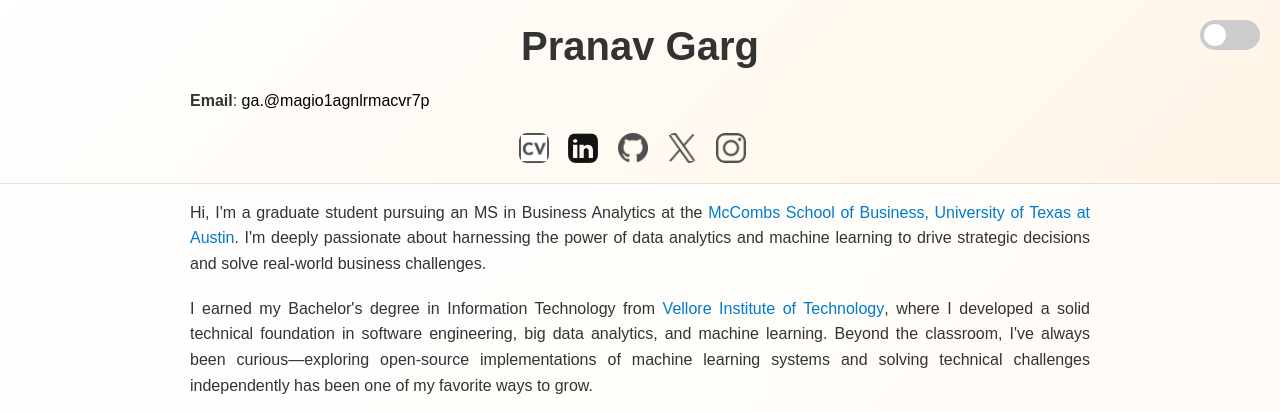
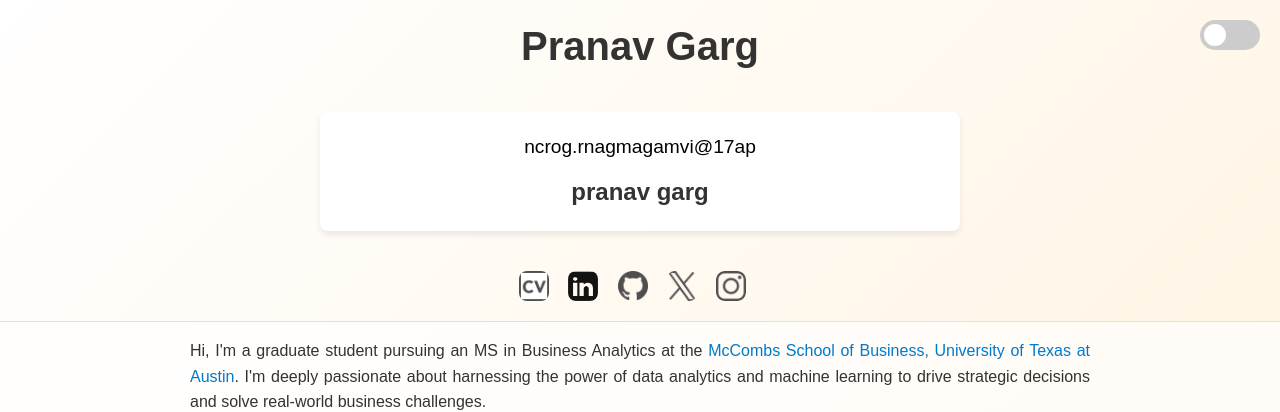
Before and after one commit to pranvgarg/pranvgarg.github.io, a website: page index.html in a window 1280 px wide. Shown: the top 412 px of the page. Drawn offline with Linux system fonts and the light colour scheme.

Commit message:
Create a centered email address layout

```diff
--- a/index.html
+++ b/index.html
@@ -21,6 +21,33 @@
 
   <!-- Google Analytics -->
   <script async src="https://www.googletagmanager.com/gtag/js"></script>
+
+  <style>
+    .email-container {
+      display: flex;
+      flex-direction: column;
+      align-items: center;
+      justify-content: center;
+      margin: 40px auto;
+      padding: 20px;
+      max-width: 600px;
+      background: var(--card-bg);
+      border-radius: 8px;
+      box-shadow: var(--shadow);
+    }
+
+    .email-address {
+      font-size: 1.2em;
+      margin-bottom: 10px;
+      color: var(--accent-color);
+    }
+
+    .name {
+      font-size: 1.5em;
+      font-weight: 600;
+      color: var(--text-color);
+    }
+  </style>
 </head>
 
 <body>
@@ -42,12 +69,15 @@
 
       <h1 class="name-title">Pranav Garg</h1>
 
-      <p>
-        <b>Email</b>:
-        <span id="email" style="display:inline;">
-          <a href="#" onclick="emailScramble.initAnimatedBubbleSort();return false;">pranavgarg71@gmail.com</a>
-        </span>
-      </p>
+      <!-- Centered Email Layout -->
+      <div class="email-container">
+        <div class="email-address">
+          <span id="email">
+            <a href="#" onclick="emailScramble.initAnimatedBubbleSort();return false;">m1gaila@agag7rnvr.pmco</a>
+          </span>
+        </div>
+        <div class="name">pranav garg</div>
+      </div>
 
       <div class="social-links">
         <a href="https://pranvgarg.github.io/files/resume_ds.pdf" target="_blank" aria-label="Resume">
@@ -216,5 +246,13 @@
   <script src="js/hidebib.js"></script>
   <script src="js/theme-switcher.js"></script>
   <script src="js/inline_scripts.js"></script>
-</body>
-</html>
+
+  <script>
+    // Update the scrambled email with the new text
+    emailScramble = new scrambledString(
+      document.getElementById('email'),
+      'emailScramble',
+      'mrago1ina@.agag7rnvpcm', // Scrambled version of m1gaila@agag7rnvr.pmco
+      [14, 1, 2, 6, 20, 11, 16, 3, 4, 12, 18, 8, 9, 7, 0, 19, 15, 13, 5, 10, 17, 21]
+    );
+  </script>
```
